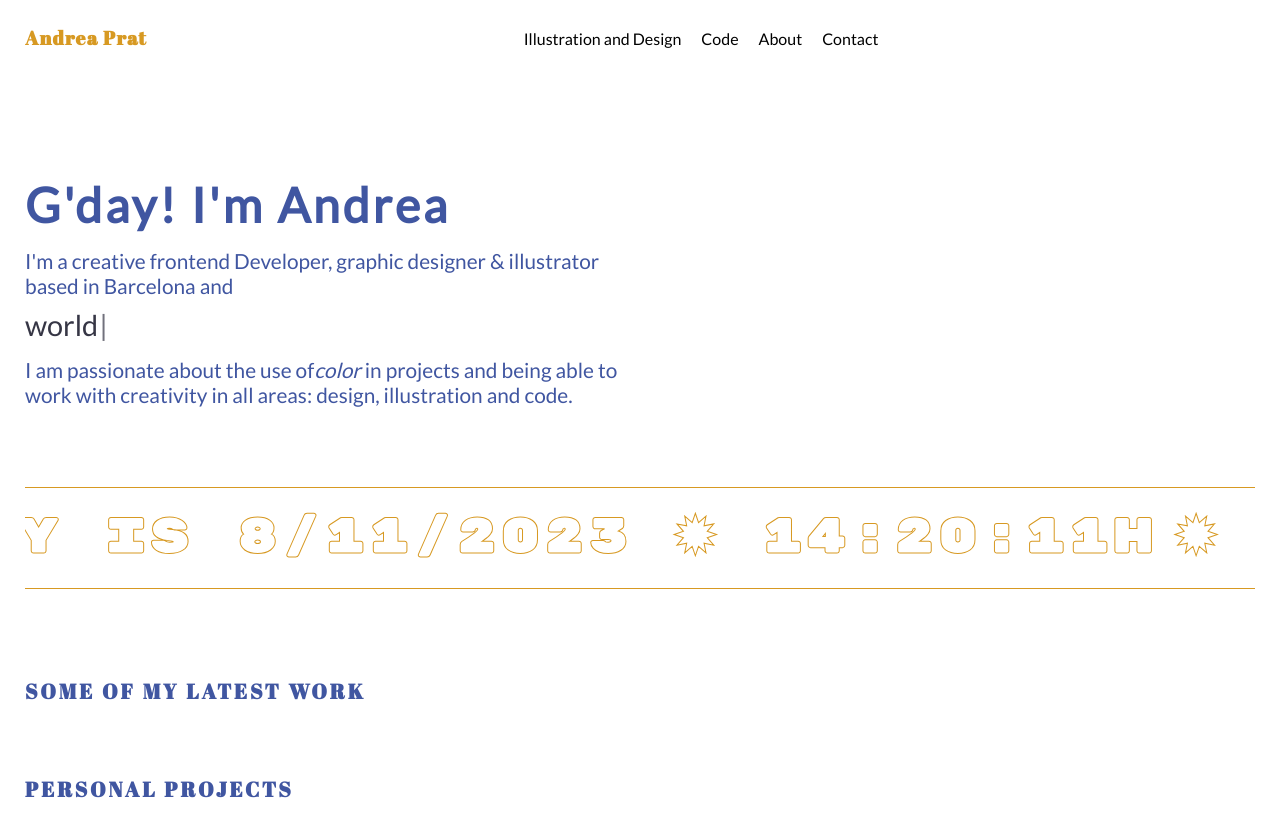
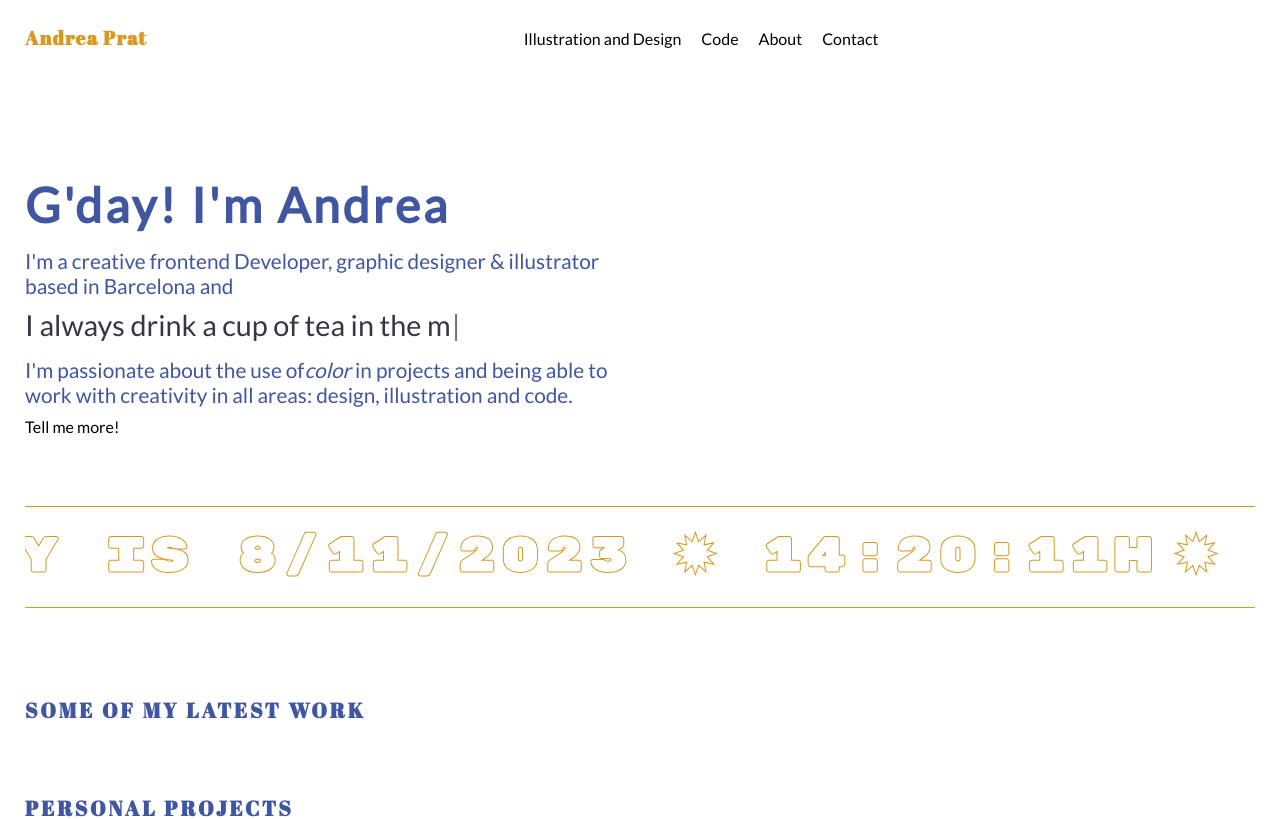
Before and after one commit to AndPrat/andreaprat, a React (Vite) app: page /home in a window 1280 px wide. Shown: the top 819 px of the page. Built offline with nearby package versions, Linux system fonts and the light colour scheme.

Commit message:
Add anchor link with 'Tell me more!' text

```diff
--- a/src/pages/HomePage/HomePage.tsx
+++ b/src/pages/HomePage/HomePage.tsx
@@ -1,8 +1,9 @@
+import Marquee from "react-fast-marquee";
 import { Helmet } from "react-helmet";
 import Typewriter from "typewriter-effect";
+import Day from "../../components/Day/Day";
 import "./HomePage.css";
-import Marquee from "react-fast-marquee";
-import Day from "../../components/Day/Day";
+import paths from "../../routers/paths/paths";
 
 const HomePage = (): React.ReactElement => {
   return (
@@ -22,6 +23,7 @@ const HomePage = (): React.ReactElement => {
                 <Typewriter
                   options={{
                     strings: [
+                      "I always drink a cup of tea in the morning 🍵",
                       "world traveller 🌏",
                       "postcard lover 📬",
                       "two-planker 🎿",
@@ -38,7 +40,7 @@ const HomePage = (): React.ReactElement => {
                 />
               </p>
               <p className="home-page__presentation">
-                I am passionate about the use of
+                {`I'm passionate about the use of`}
                 <em className="is-colored">
                   {["c", "o", "l", "o", "r"].map((character, idx) => (
                     <span key={idx}>{character}</span>
@@ -47,6 +49,12 @@ const HomePage = (): React.ReactElement => {
                 in projects and being able to work with creativity in all areas:
                 design, illustration and code.
               </p>
+              <a
+                href={paths.aboutPage}
+                className="anchor anchor__gradient--large"
+              >
+                Tell me more!
+              </a>
             </div>
           </div>
           <div className="home-page__block">
```
